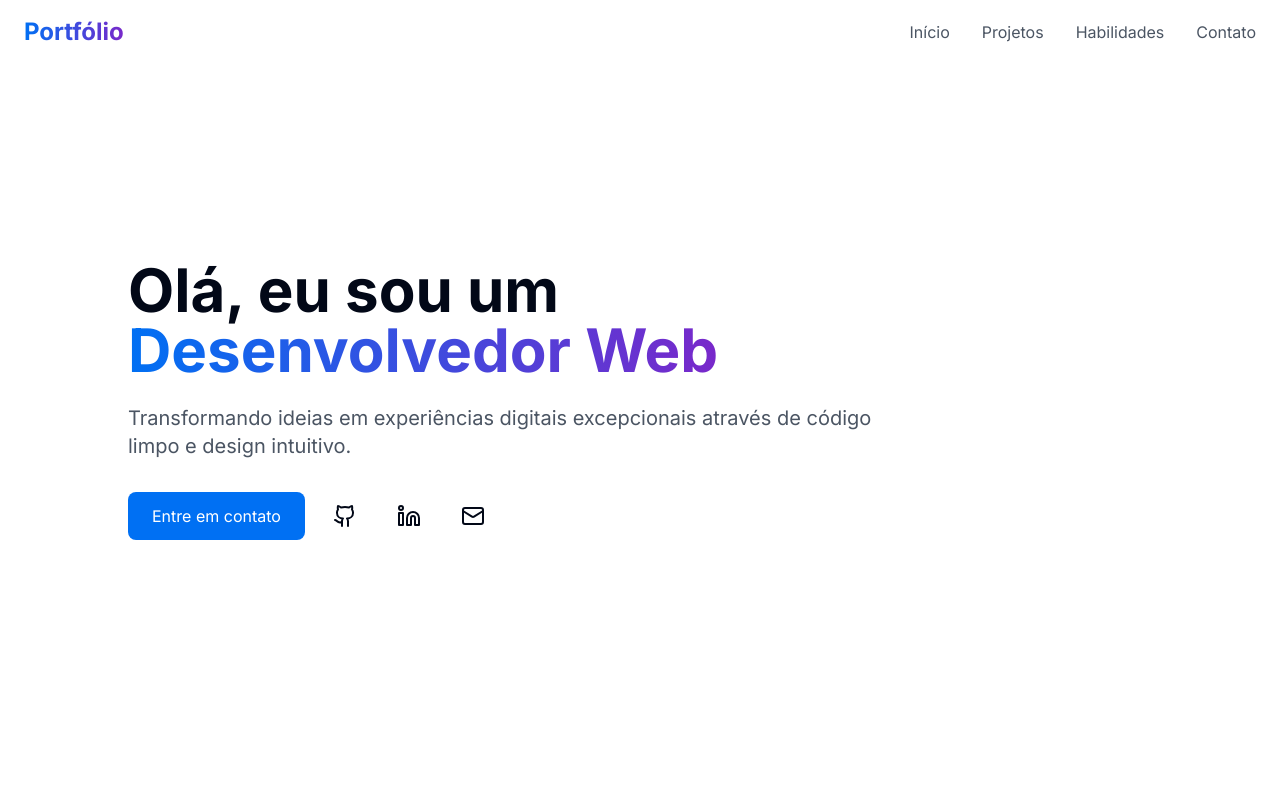
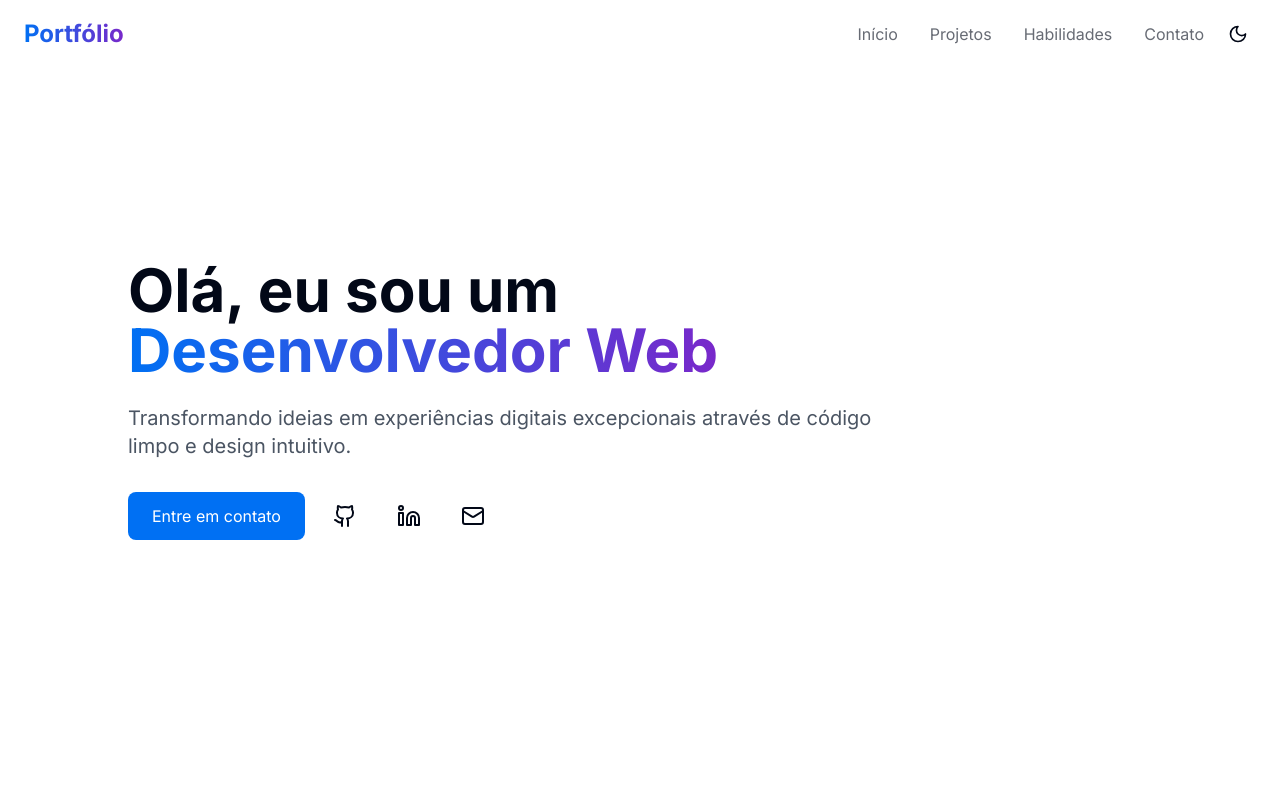
Before and after one commit to othonet/portifolio, a React (Vite) app: page / in a window 1280 px wide. Shown: the top 800 px of the page. Built offline with nearby package versions, Linux system fonts and the light colour scheme.

Commit message:
Add theming functionality
Implement a theme toggle feature to switch between dark and light modes in the application.
[skip gpt_engineer]

```diff
--- a/src/App.tsx
+++ b/src/App.tsx
@@ -3,12 +3,14 @@ import { Toaster as Sonner } from "@/components/ui/sonner";
 import { TooltipProvider } from "@/components/ui/tooltip";
 import { QueryClient, QueryClientProvider } from "@tanstack/react-query";
 import { BrowserRouter, Routes, Route } from "react-router-dom";
+import { ThemeProvider } from "./contexts/ThemeContext";
 import Index from "./pages/Index";
 
 const queryClient = new QueryClient();
 
 const App = () => (
   <QueryClientProvider client={queryClient}>
+    <ThemeProvider>
       <TooltipProvider>
         <Toaster />
         <Sonner />
@@ -18,6 +20,7 @@ const App = () => (
           </Routes>
         </BrowserRouter>
       </TooltipProvider>
+    </ThemeProvider>
   </QueryClientProvider>
 );
 
--- a/src/components/Header.tsx
+++ b/src/components/Header.tsx
@@ -1,9 +1,11 @@
 import { useState, useEffect } from 'react';
-import { Menu, X } from 'lucide-react';
+import { Menu, X, Sun, Moon } from 'lucide-react';
+import { useTheme } from '@/contexts/ThemeContext';
 
 const Header = () => {
   const [isMenuOpen, setIsMenuOpen] = useState(false);
   const [isScrolled, setIsScrolled] = useState(false);
+  const { theme, toggleTheme } = useTheme();
 
   useEffect(() => {
     const handleScroll = () => {
@@ -20,23 +22,37 @@ const Header = () => {
   };
 
   return (
-    <header className={`fixed w-full z-50 transition-all duration-300 ${isScrolled ? 'bg-white/80 backdrop-blur-md shadow-sm' : 'bg-transparent'}`}>
+    <header className={`fixed w-full z-50 transition-all duration-300 ${
+      isScrolled
+        ? 'bg-background/80 backdrop-blur-md shadow-sm'
+        : 'bg-transparent'
+    }`}>
       <div className="container mx-auto px-6 py-4">
         <div className="flex items-center justify-between">
           <h1 className="text-2xl font-bold gradient-text">Portfólio</h1>
 
+          <div className="flex items-center gap-4">
             {/* Desktop Navigation */}
             <nav className="hidden md:flex gap-8">
               {['Início', 'Projetos', 'Habilidades', 'Contato'].map((item) => (
                 <button
                   key={item}
                   onClick={() => scrollTo(item.toLowerCase())}
-                className="text-gray-600 hover:text-primary transition-colors"
+                  className="text-foreground/60 hover:text-primary transition-colors"
                 >
                   {item}
                 </button>
               ))}
             </nav>
+
+            {/* Theme Toggle Button */}
+            <button
+              onClick={toggleTheme}
+              className="p-2 rounded-full hover:bg-accent transition-colors"
+              aria-label="Toggle theme"
+            >
+              {theme === 'light' ? <Moon size={20} /> : <Sun size={20} />}
+            </button>
 
             {/* Mobile Menu Button */}
             <button
@@ -46,6 +62,7 @@ const Header = () => {
               {isMenuOpen ? <X size={24} /> : <Menu size={24} />}
             </button>
           </div>
+        </div>
 
         {/* Mobile Navigation */}
         {isMenuOpen && (
@@ -54,7 +71,7 @@ const Header = () => {
               <button
                 key={item}
                 onClick={() => scrollTo(item.toLowerCase())}
-                className="block w-full text-left py-2 text-gray-600 hover:text-primary transition-colors"
+                className="block w-full text-left py-2 text-foreground/60 hover:text-primary transition-colors"
               >
                 {item}
               </button>
--- /dev/null
+++ b/src/contexts/ThemeContext.tsx
@@ -0,0 +1,42 @@
+import { createContext, useContext, useEffect, useState } from 'react';
+
+type Theme = 'light' | 'dark';
+
+type ThemeContextType = {
+  theme: Theme;
+  toggleTheme: () => void;
+};
+
+const ThemeContext = createContext<ThemeContextType | undefined>(undefined);
+
+export function ThemeProvider({ children }: { children: React.ReactNode }) {
+  const [theme, setTheme] = useState<Theme>(() => {
+    const savedTheme = localStorage.getItem('theme');
+    return (savedTheme as Theme) || 'light';
+  });
+
+  useEffect(() => {
+    const root = window.document.documentElement;
+    root.classList.remove('light', 'dark');
+    root.classList.add(theme);
+    localStorage.setItem('theme', theme);
+  }, [theme]);
+
+  const toggleTheme = () => {
+    setTheme(prev => prev === 'light' ? 'dark' : 'light');
+  };
+
+  return (
+    <ThemeContext.Provider value={{ theme, toggleTheme }}>
+      {children}
+    </ThemeContext.Provider>
+  );
+}
+
+export function useTheme() {
+  const context = useContext(ThemeContext);
+  if (context === undefined) {
+    throw new Error('useTheme must be used within a ThemeProvider');
+  }
+  return context;
+}
--- a/src/index.css
+++ b/src/index.css
@@ -24,6 +24,24 @@
     --radius: 0.5rem;
   }
 
+  .dark {
+    --background: 222.2 84% 4.9%;
+    --foreground: 210 40% 98%;
+    --card: 222.2 84% 4.9%;
+    --card-foreground: 210 40% 98%;
+    --popover: 222.2 84% 4.9%;
+    --popover-foreground: 210 40% 98%;
+    --muted: 217.2 32.6% 17.5%;
+    --muted-foreground: 215 20.2% 65.1%;
+    --accent: 217.2 32.6% 17.5%;
+    --accent-foreground: 210 40% 98%;
+    --destructive: 0 62.8% 30.6%;
+    --destructive-foreground: 210 40% 98%;
+    --border: 217.2 32.6% 17.5%;
+    --input: 217.2 32.6% 17.5%;
+    --ring: 212.7 26.8% 83.9%;
+  }
+
   * {
     @apply border-border;
   }
```
Lines whose indentation alone changed are shown as unchanged.
